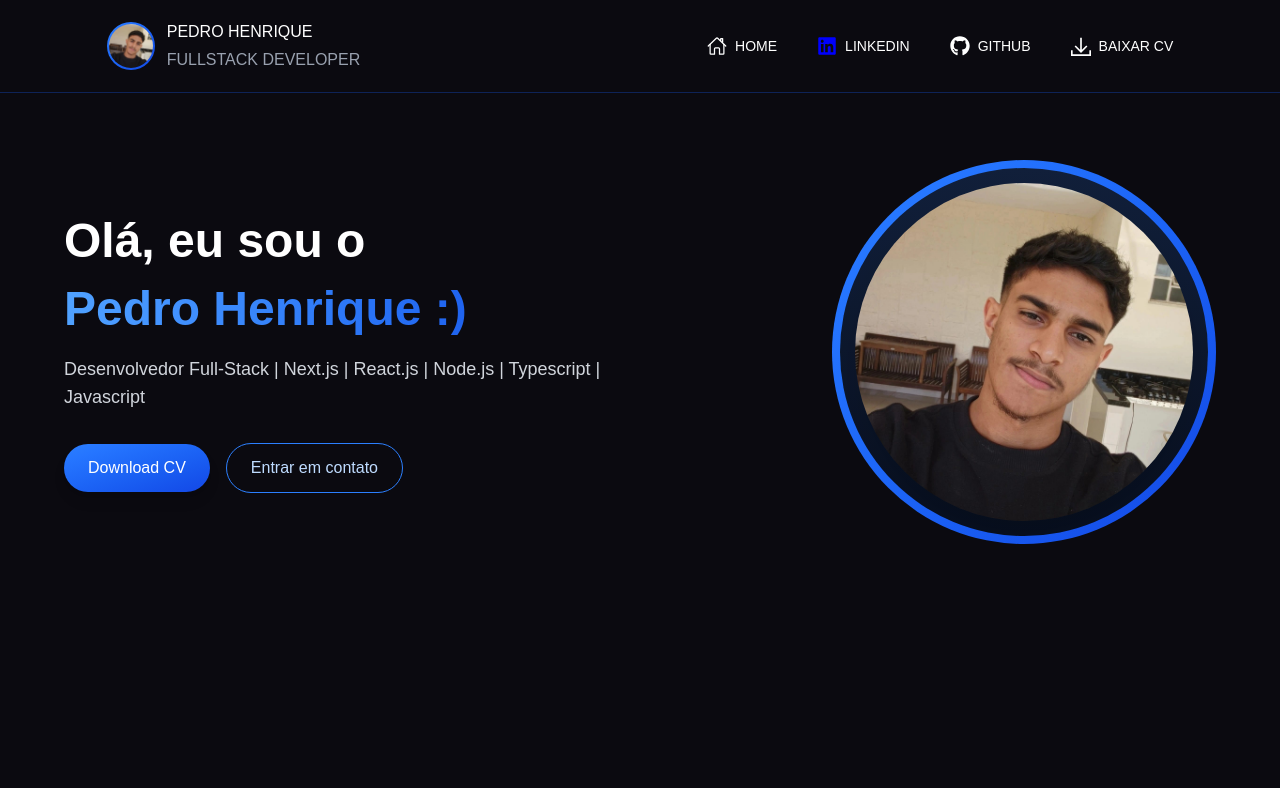
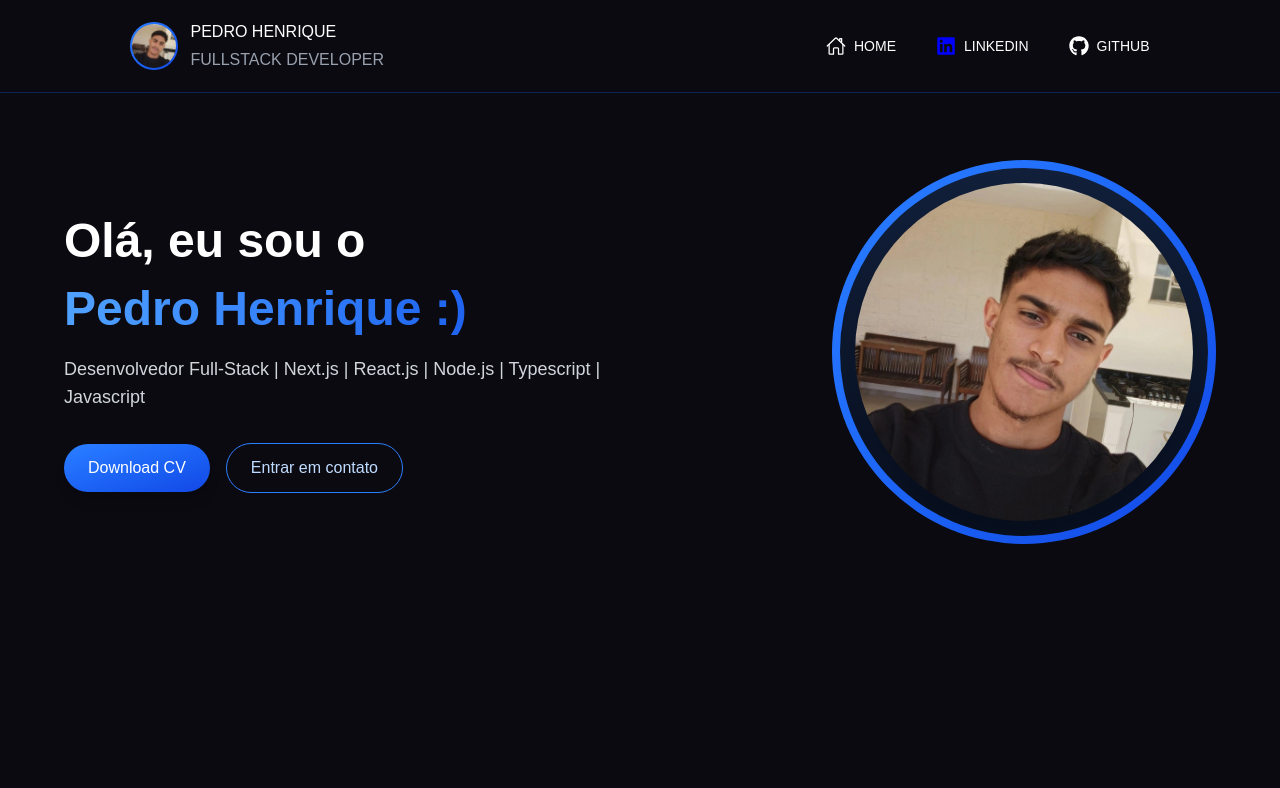
Before and after one commit to Pedrohss2/my-cv, a Next.js app: page / in a window 1280 px wide. Shown: the top 788 px of the page. Built offline with nearby package versions, Linux system fonts and the light colour scheme.

Commit message:
Update Header.tsx

```diff
--- a/src/components/Header/Header.tsx
+++ b/src/components/Header/Header.tsx
@@ -89,15 +89,6 @@ export default function Header() {
             <FaGithub size={20} />
             Github
           </Link>
-
-          <Link
-            href="/Pedro Henrique.pdf"
-            download
-            className="hover:text-blue-500 hover:scale-105 transition-all flex items-center gap-2"
-          >
-            <GrDownload size={20} />
-            Baixar CV
-          </Link>
         </nav>
       </header>
 
```
